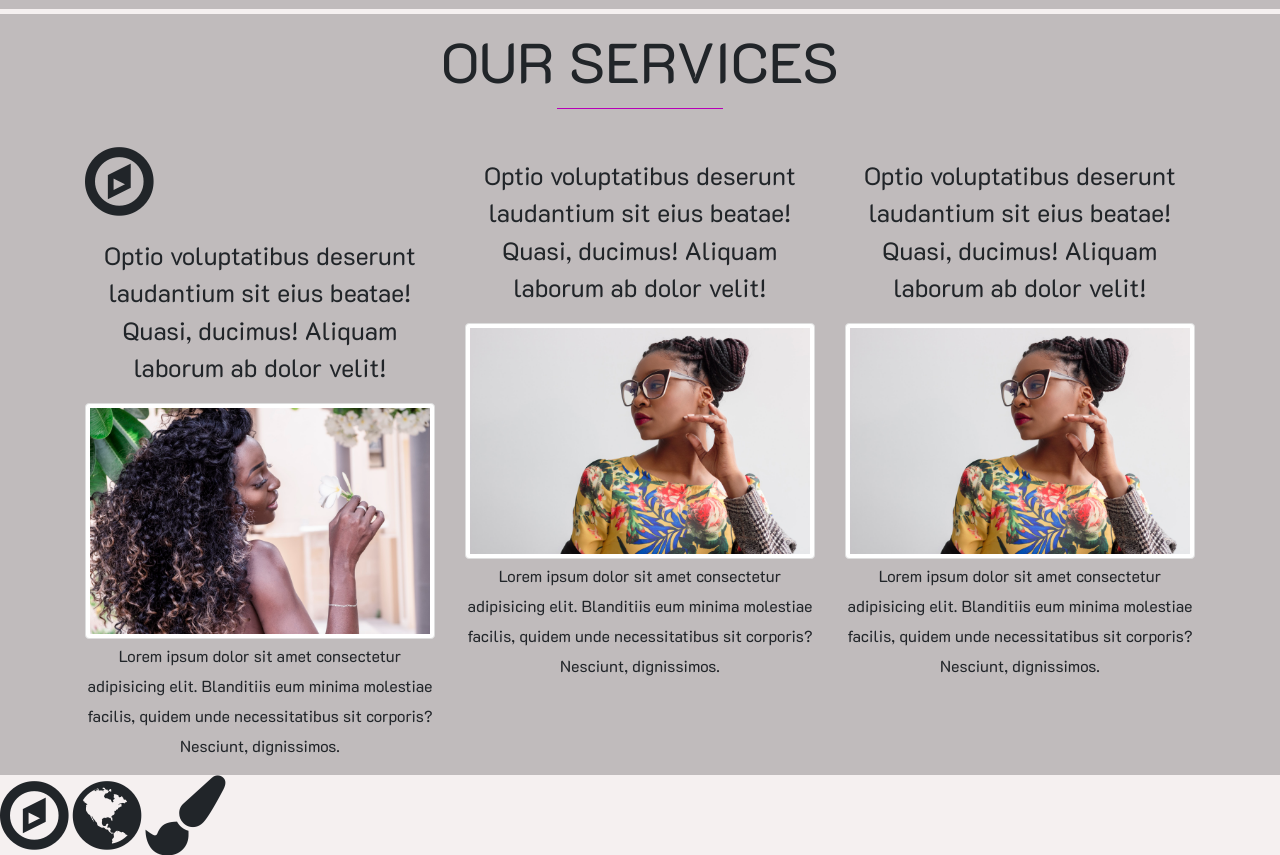
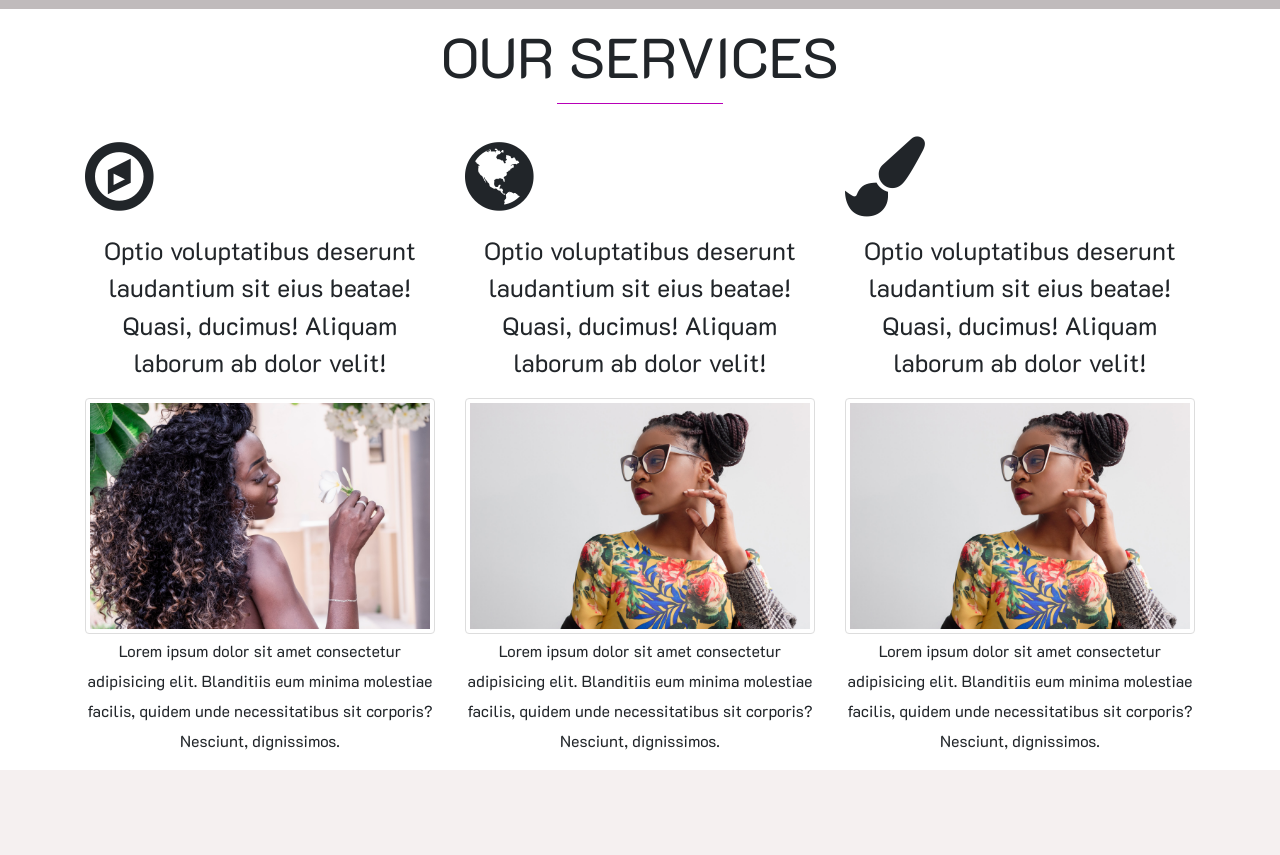
Before and after one commit to Teegreat/Beauty, a website: page src/index.html in a window 1280 px wide. Shown: the part 1920-2775 px from the top of the page. After the commit the page ends 2690 px from the top, so only its background shows below. Drawn offline with Linux system fonts and the light colour scheme.

Commit message:
another change

```diff
--- a/src/css/style.css
+++ b/src/css/style.css
@@ -97,5 +97,4 @@ section {
     font-size: 20px; }
 
 #services-sec {
-  background-color: fff;
-  margin-top: 5px; }
+  background-color: #fff; }
--- a/src/index.html
+++ b/src/index.html
@@ -184,7 +184,9 @@
 
                     </div>
 
-                        <div class="col-4"><p class=" head-desc mt-3 py-0 text-center">
+                        <div class="col-4">
+                            <div><i class="fa fa-globe fa-5x"></i></div>
+                            <p class=" head-desc mt-3 py-0 text-center">
                             Optio voluptatibus deserunt laudantium sit eius beatae! Quasi, ducimus! Aliquam laborum ab dolor velit!
                         </p>
                         <img src="img/pexels-photo-871495.jpeg" alt="" class="img-thumbnail mx-auto d-block">
@@ -196,7 +198,9 @@
                         </p>
                     </div>
 
-                    <div class="col-4"><p class=" head-desc mt-3 py-0 text-center">
+                    <div class="col-4">
+                        <div><i class="fa fa-paint-brush fa-5x"></i></div>
+                        <p class=" head-desc mt-3 py-0 text-center">
                         Optio voluptatibus deserunt laudantium sit eius beatae! Quasi, ducimus! Aliquam laborum ab dolor velit!
                     </p>
                     <img src="img/pexels-photo-871495.jpeg" alt="" class="img-thumbnail mx-auto d-block">
@@ -219,13 +223,13 @@
 
     <!-- <i class="far fa-brush fa-5x"></i> -->
 
-    <i class="fa fa-compass fa-5x"></i>
+    <!-- <i class="fa fa-compass fa-5x"></i> -->
 
     <!-- <i class="fa fa-eye-dropper fa-5x"></i> -->
-    <i class="fa fa-globe fa-5x"></i>
+    <!-- <i class="fa fa-globe fa-5x"></i> -->
 
 
-    <i class="fa fa-paint-brush fa-5x"></i>
+    <!-- <i class="fa fa-paint-brush fa-5x"></i> -->
 
 
 
```
